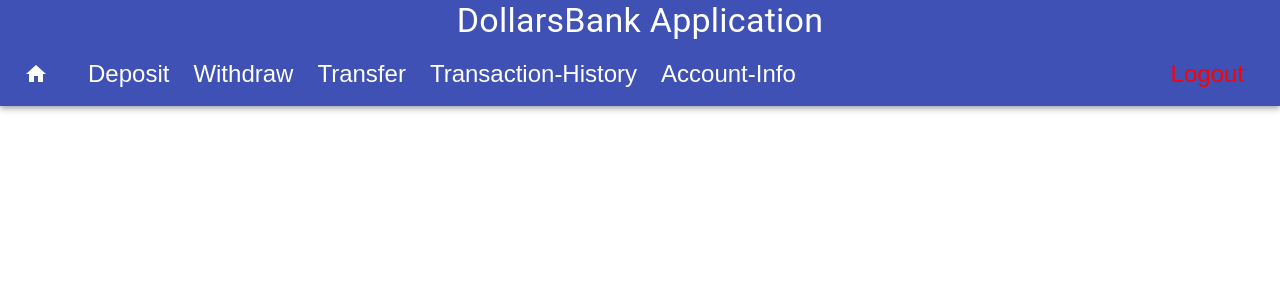
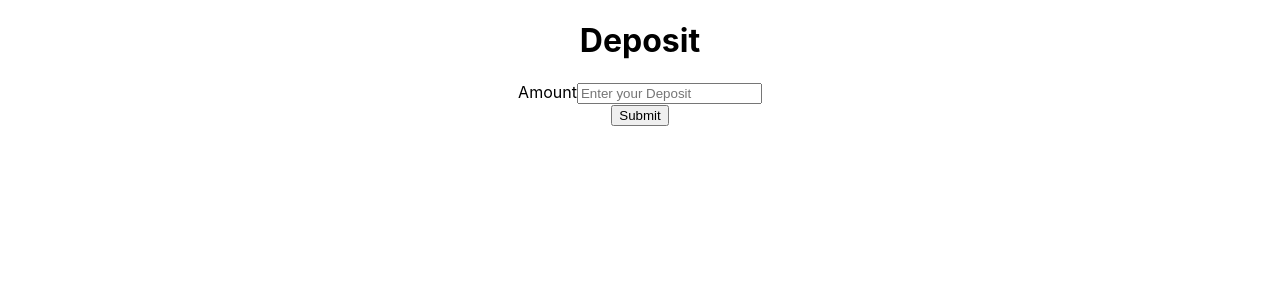
Before and after one commit to NicholasCrossman/dollars-bank-fullstack-react-frontend, a React (Create React App) app in the folder dollars-bank-react-frontend/: page / in a window 1280 px wide. Shown: the top 300 px of the page. Built offline with nearby package versions, Linux system fonts and the light colour scheme.

Commit message:
changed property name back to name where needed

```diff
--- a/dollars-bank-react-frontend/src/App.js
+++ b/dollars-bank-react-frontend/src/App.js
@@ -9,7 +9,7 @@ import AppBarLoggedIn from "./components/AppBarLoggedIn";
 function App() {
   return (
     <div className="App">
-      <AppBarLoggedIn />
+      <Deposit />
     </div>
   );
 }
@@ -19,3 +19,4 @@ export default App;
 // <CreateCustomerForm/>
 //<Withdraw />
 //<Deposit />
+//<AppBarLoggedIn />
--- a/dollars-bank-react-frontend/src/components/AppBarLoggedIn.js
+++ b/dollars-bank-react-frontend/src/components/AppBarLoggedIn.js
@@ -5,6 +5,7 @@ import Toolbar from "@material-ui/core/Toolbar";
 import Typography from "@material-ui/core/Typography";
 import IconButton from "@material-ui/core/IconButton";
 import HomeIcon from "@material-ui/icons/Home";
+// import { NavLink } from "react-router-dom";
 
 // import MenuIcon from "@material-ui/icons/Menu";
 
@@ -46,6 +47,7 @@ export default function AppBarLoggedIn() {
           </IconButton>
 
           <IconButton color="inherit">Deposit</IconButton>
+          {/* <NavLink to="/"> Dashboard </NavLink> */}
 
           <IconButton color="inherit">Withdraw</IconButton>
 
--- a/dollars-bank-react-frontend/src/components/CreateCustomerForm.js
+++ b/dollars-bank-react-frontend/src/components/CreateCustomerForm.js
@@ -19,14 +19,14 @@ const CreateCustomerForm = (props) => {
   const [service] = useState(new CustomerService());
 
   // update the state with each change to the form
-  const updateCustomer = (event, username) => {
+  const updateCustomer = (event, propertyName) => {
     const target = event.target;
     console.log(target);
 
     event.preventDefault();
     setCustomerInfo((prevState) => ({
       ...prevState,
-      [username]: event.target.value,
+      [propertyName]: event.target.value,
     }));
   };
 
--- a/dollars-bank-react-frontend/src/components/Deposit.js
+++ b/dollars-bank-react-frontend/src/components/Deposit.js
@@ -13,14 +13,14 @@ const Deposit = (props) => {
   const [service] = useState(new CustomerService());
 
   // update the state with each change to the form
-  const updateDeposit = (event, amount) => {
+  const updateDeposit = (event, name) => {
     const target = event.target;
     console.log(target);
 
     event.preventDefault();
     setDepositInfo((prevState) => ({
       ...prevState,
-      [amount]: event.target.value,
+      [name]: event.target.value,
     }));
   };
 
--- a/dollars-bank-react-frontend/src/components/Withdraw.js
+++ b/dollars-bank-react-frontend/src/components/Withdraw.js
@@ -13,14 +13,14 @@ const Withdraw = (props) => {
   const [service] = useState(new CustomerService());
 
   // update the state with each change to the form
-  const updateWithdraw = (event, amount) => {
+  const updateWithdraw = (event, name) => {
     const target = event.target;
     console.log(target);
 
     event.preventDefault();
     setWithdrawInfo((prevState) => ({
       ...prevState,
-      [amount]: event.target.value,
+      [name]: event.target.value,
     }));
   };
 
```
